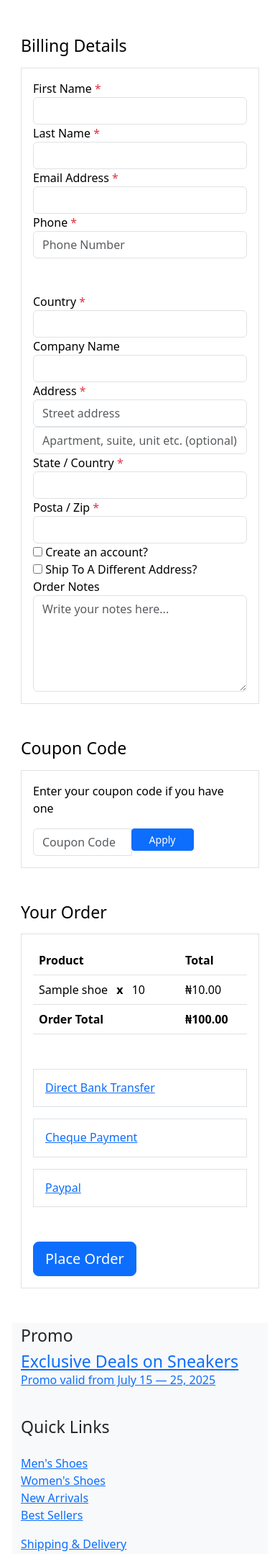
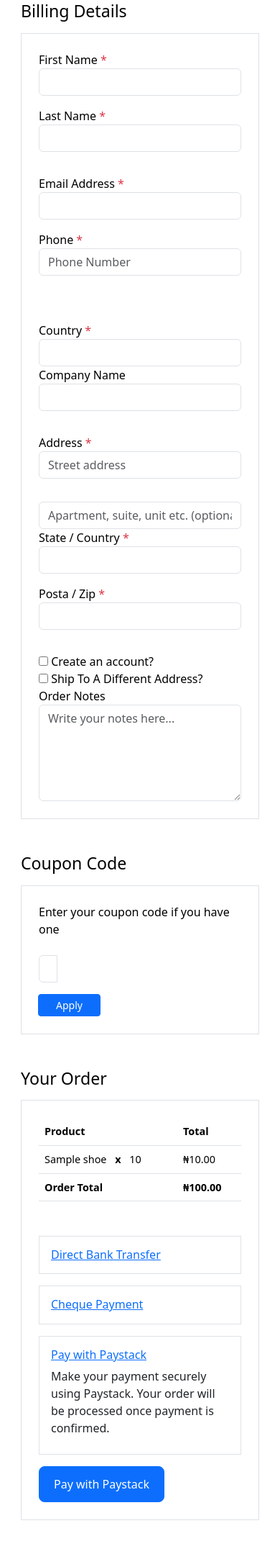
Before and after one commit to Ayomide2604/shoeporium, a Django app: page /checkout/00000000-0000-0000-0000-000000000001 in a window 390 px wide. Shown: the part 89-2248 px from the top of the page at 72% size. Run offline with Django 5.2, Linux system fonts and the light colour scheme; a user stored in the database is signed in; tables that the repository leaves empty hold one stand-in row (values such as "Sample post"); parts of the project's set-up code (start-up, migrations or seed data) failed here and were passed over; some libraries are stand-ins or nearby versions.

Commit message:
integrated paystack

```diff
--- a/ecommerce/settings.py
+++ b/ecommerce/settings.py
@@ -185,3 +185,8 @@
 #     "127.0.0.1",
 #     # ...
 # ]
+
+# Paystack settings
+PAYSTACK_SECRET_KEY = os.getenv('PAYSTACK_SECRET_KEY')
+PAYSTACK_PUBLIC_KEY = os.getenv('PAYSTACK_PUBLIC_KEY')
+PAYSTACK_CALLBACK_URL = os.getenv('PAYSTACK_CALLBACK_URL')
--- a/store/models.py
+++ b/store/models.py
@@ -91,9 +91,24 @@
     created_at = models.DateTimeField(auto_now_add=True)
     status = models.CharField(
         max_length=20, choices=STATUS_CHOICES, default='pending')
+    payment_reference = models.CharField(max_length=200, blank=True, null=True)
+    email = models.EmailField(max_length=200, null=True, blank=True)
+    verified = models.BooleanField(default=False)
 
     def total_order(self):
         return sum(item.subtotal() for item in self.items.all())
+
+    def generate_payment_reference(self):
+        """Generate a new unique payment reference"""
+        reference = f"PAY-{uuid.uuid4().hex[:12].upper()}"
+        self.payment_reference = reference
+        self.save()
+        return reference
+
+    def verify_payment(self):
+        self.verified = True
+        self.status = 'successful'
+        self.save()
 
     def __str__(self):
         return f"Order {self.id} - {self.user.username}"
--- a/store/urls.py
+++ b/store/urls.py
@@ -1,5 +1,6 @@
 from django.urls import path
 from . import views
+
 urlpatterns = [
     path('', views.homepage, name='home'),
     path('contact_us/', views.contact_page, name='contact'),
@@ -23,5 +24,7 @@
     path("orders/", views.order_list, name="order_list"),
     path("order/<str:pk>", views.order_detail, name="order_detail"),
     path('add_order/', views.add_order , name= 'add_order'),
-    path("checkout/<str:pk>", views.checkout, name="checkout"),
+    path("checkout/<str:order_id>", views.checkout_view, name="checkout"),
+    path('payment/initialize/<uuid:order_id>/', views.initialize_payment, name='initialize_payment'),
+    path('payment/verify/<str:reference>/', views.verify_payment, name='verify_payment'),
 ]
--- a/store/views.py
+++ b/store/views.py
@@ -1,4 +1,5 @@
 from django.shortcuts import render, get_object_or_404, redirect
+from django.conf import settings
 
 from store.utils import create_order
 from .models import Brand, Order, Shoe, Cart, CartItem
@@ -7,6 +8,7 @@
 from django.contrib.auth.decorators import login_required
 from django.http import HttpResponse, JsonResponse
 from django.views.decorators.cache import cache_page
+from .payment import PaystackPayment
 
 
 # Create your views here.
@@ -163,7 +165,64 @@
 
 
 @login_required
-def checkout(request, pk):
-    order = get_object_or_404(Order, id=pk)
-    context = {'order': order}
-    return render(request, "store/orders/checkout.html", context)
+def checkout_view(request, order_id):
+    try:
+        order = Order.objects.get(id=order_id, user=request.user)
+        # Generate new payment reference for each checkout attempt
+        payment_reference = order.generate_payment_reference()
+
+        context = {
+            'order': order,
+            'paystack_public_key': settings.PAYSTACK_PUBLIC_KEY,
+            'payment_reference': payment_reference
+        }
+        return render(request, 'store/orders/checkout.html', context)
+    except Order.DoesNotExist:
+        messages.error(request, 'Order not found')
+        return redirect('orders')
+
+
+@login_required
+def initialize_payment(request, order_id):
+    try:
+        order = Order.objects.get(id=order_id, user=request.user)
+        payment = PaystackPayment.initialize_payment(order)
+
+        if payment['status']:
+            order.save_payment_reference(payment['reference'])
+            return redirect(payment['payment_url'])
+
+        return JsonResponse({
+            'status': False,
+            'message': payment['message']
+        })
+    except Order.DoesNotExist:
+        return JsonResponse({
+            'status': False,
+            'message': 'Order not found'
+        })
+
+
+@login_required
+def verify_payment(request, reference):
+    try:
+        order = Order.objects.get(payment_reference=reference)
+        payment = PaystackPayment.verify_payment(reference)
+
+        if payment['status']:
+            if payment['payment_status'] == 'success':
+                order.verify_payment()
+                messages.success(request, 'Payment successful!')
+                return redirect('order_detail', pk=order.id)
+            else:
+                order.status = 'failed'
+                order.save()
+                messages.error(request, 'Payment failed!')
+                return redirect('checkout', order_id=order.id)
+
+        messages.error(request, payment['message'])
+        return redirect('checkout', order_id=order.id)
+
+    except Order.DoesNotExist:
+        messages.error(request, 'Order not found')
+        return redirect('checkout')
--- a/templates/store/orders/checkout.html
+++ b/templates/store/orders/checkout.html
@@ -4,11 +4,9 @@
 
 <div class="site-section">
 	<div class="container">
-		<div class="row mb-5">
-
-		</div>
 		<div class="row">
-			<div class="col-md-6 mb-5 mb-md-0">
+			<!-- Billing Details Column -->
+			<div class="col-lg-6 col-md-12 mb-5">
 				<h2 class="h3 mb-3 text-black">Billing Details</h2>
 				<div class="p-3 p-lg-5 border">
 					<div class="form-group row">
@@ -313,15 +311,16 @@
 					</div>
 				</div>
 			</div>
-			<div class="col-md-6">
+
+			<!-- Order Summary Column -->
+			<div class="col-lg-6 col-md-12">
+				<!-- Coupon Code Section -->
 				<div class="row mb-5">
-					<div class="col-md-12">
+					<div class="col-12">
 						<h2 class="h3 mb-3 text-black">Coupon Code</h2>
 						<div class="p-3 p-lg-5 border">
-							<label for="c_code" class="text-black mb-3"
-								>Enter your coupon code if you have one</label
-							>
-							<div class="input-group w-75">
+							<label for="c_code" class="text-black mb-3">Enter your coupon code if you have one</label>
+							<div class="input-group w-100">
 								<input
 									type="text"
 									class="form-control"
@@ -344,8 +343,9 @@
 					</div>
 				</div>
 
+				<!-- Order Summary Section -->
 				<div class="row mb-5">
-					<div class="col-md-12">
+					<div class="col-12">
 						<h2 class="h3 mb-3 text-black">Your Order</h2>
 						<div class="p-3 p-lg-5 border">
 							<table class="table site-block-order-table mb-5">
@@ -393,7 +393,7 @@
 										<p class="mb-0">
 											Make your payment directly into our bank account. Please
 											use your Order ID as the payment reference. Your order
-											won’t be shipped until the funds have cleared in our
+											won't be shipped until the funds have cleared in our
 											account.
 										</p>
 									</div>
@@ -418,52 +418,117 @@
 										<p class="mb-0">
 											Make your payment directly into our bank account. Please
 											use your Order ID as the payment reference. Your order
-											won’t be shipped until the funds have cleared in our
+											won't be shipped until the funds have cleared in our
 											account.
 										</p>
 									</div>
 								</div>
 							</div>
 
-							<div class="border p-3 mb-5">
-								<h3 class="h6 mb-0">
-									<a
-										class="d-block"
-										data-toggle="collapse"
-										href="#collapsepaypal"
-										role="button"
-										aria-expanded="false"
-										aria-controls="collapsepaypal"
-										>Paypal</a
-									>
-								</h3>
+							<div class="border p-3 mb-3">
+								<h3 class="h6 mb-0"><a class="d-block" data-toggle="collapse" href="#collapsepaystack" role="button" aria-expanded="true" aria-controls="collapsepaystack">Pay with Paystack</a></h3>
 
-								<div class="collapse" id="collapsepaypal">
-									<div class="py-2">
-										<p class="mb-0">
-											Make your payment directly into our bank account. Please
-											use your Order ID as the payment reference. Your order
-											won’t be shipped until the funds have cleared in our
-											account.
-										</p>
-									</div>
+								<div class="collapse show" id="collapsepaystack">
+								  <div class="py-2">
+									<p class="mb-0">Make your payment securely using Paystack. Your order will be processed once payment is confirmed.</p>
+								  </div>
 								</div>
-							</div>
+							  </div>
 
-							<div class="form-group">
-								<button
-									class="btn btn-primary btn-lg btn-block"
-									onclick="window.location='thankyou.html'"
-								>
-									Place Order
-								</button>
+							  <div class="form-group">
+								<button class="btn btn-primary btn-lg btn-block" id="paystack-button">Pay with Paystack</button>
+							  </div>
+
 							</div>
 						</div>
 					</div>
 				</div>
 			</div>
 		</div>
-		<!-- </form> -->
 	</div>
 </div>
+
+<!-- Add these CSS rules in a <style> tag in the head or in your CSS file -->
+<style>
+  @media (max-width: 768px) {
+    .form-group.row {
+      margin-bottom: 1rem;
+    }
+
+    .input-group {
+      flex-wrap: nowrap;
+    }
+
+    .table.site-block-order-table {
+      font-size: 0.9rem;
+    }
+
+    .btn-lg {
+      padding: 0.75rem 1.25rem;
+      font-size: 1rem;
+    }
+
+    .p-lg-5 {
+      padding: 1.5rem !important;
+    }
+  }
+
+  @media (max-width: 576px) {
+    .form-group.row [class*="col-"] {
+      margin-bottom: 1rem;
+    }
+
+    .input-group {
+      flex-direction: column;
+    }
+
+    .input-group input,
+    .input-group .input-group-append {
+      width: 100%;
+      margin-top: 0.5rem;
+    }
+
+    .input-group .btn {
+      border-radius: 0.25rem !important;
+      margin-top: 0.5rem;
+    }
+  }
+</style>
+
+<!-- Add this just before the closing </body> tag -->
+<script src="https://js.paystack.co/v1/inline.js"></script>
+<script>
+  const paymentForm = document.getElementById('paystack-button');
+  paymentForm.addEventListener("click", payWithPaystack, false);
+
+  function payWithPaystack() {
+	const email = document.getElementById("c_email_address").value;
+
+	if (!email) {
+	  alert("Please enter your email address");
+	  return;
+	}
+
+	const payButton = document.getElementById('paystack-button');
+	payButton.disabled = true;
+	payButton.textContent = 'Processing...';
+
+	let handler = PaystackPop.setup({
+	  key: '{{ paystack_public_key }}',
+	  email: email,
+	  amount: {{ order.total_order }} * 100,
+	  currency: 'NGN',
+	  ref: '{{ payment_reference }}',
+	  callback: function(response) {
+		// Redirect to verification URL which will then redirect to order detail
+		window.location.href = `/payment/verify/${response.reference}/`;
+	  },
+	  onClose: function() {
+		payButton.disabled = false;
+		payButton.textContent = 'Pay Now';
+	  }
+	});
+	handler.openIframe();
+  }
+</script>
 {% endblock %}
```
Also changed, not shown: settings.py (added, +9 -0 lines), store/payment.py (added, +68 -0 lines), store/migrations/0011_order_email_order_payment_reference_order_verified.py (added).
